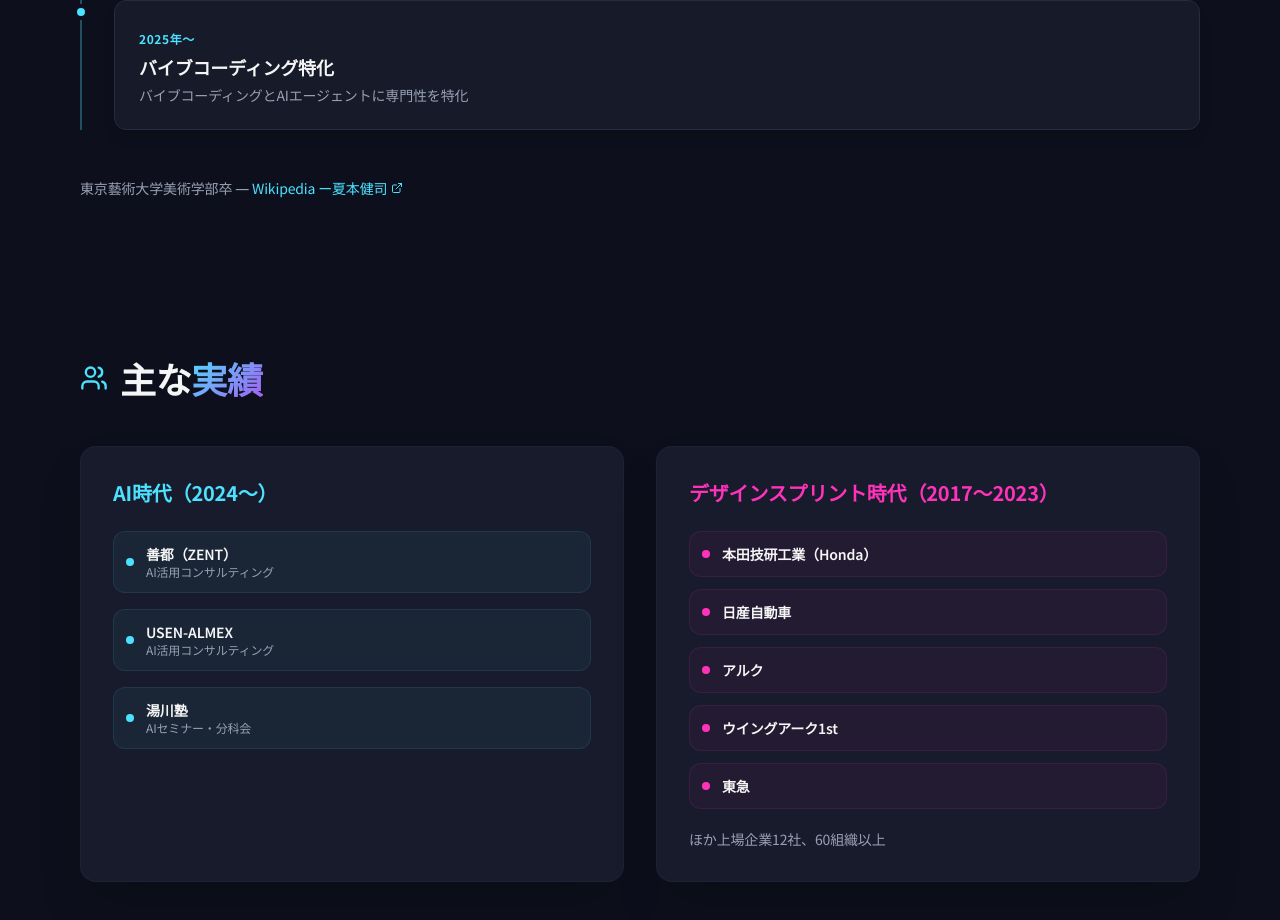
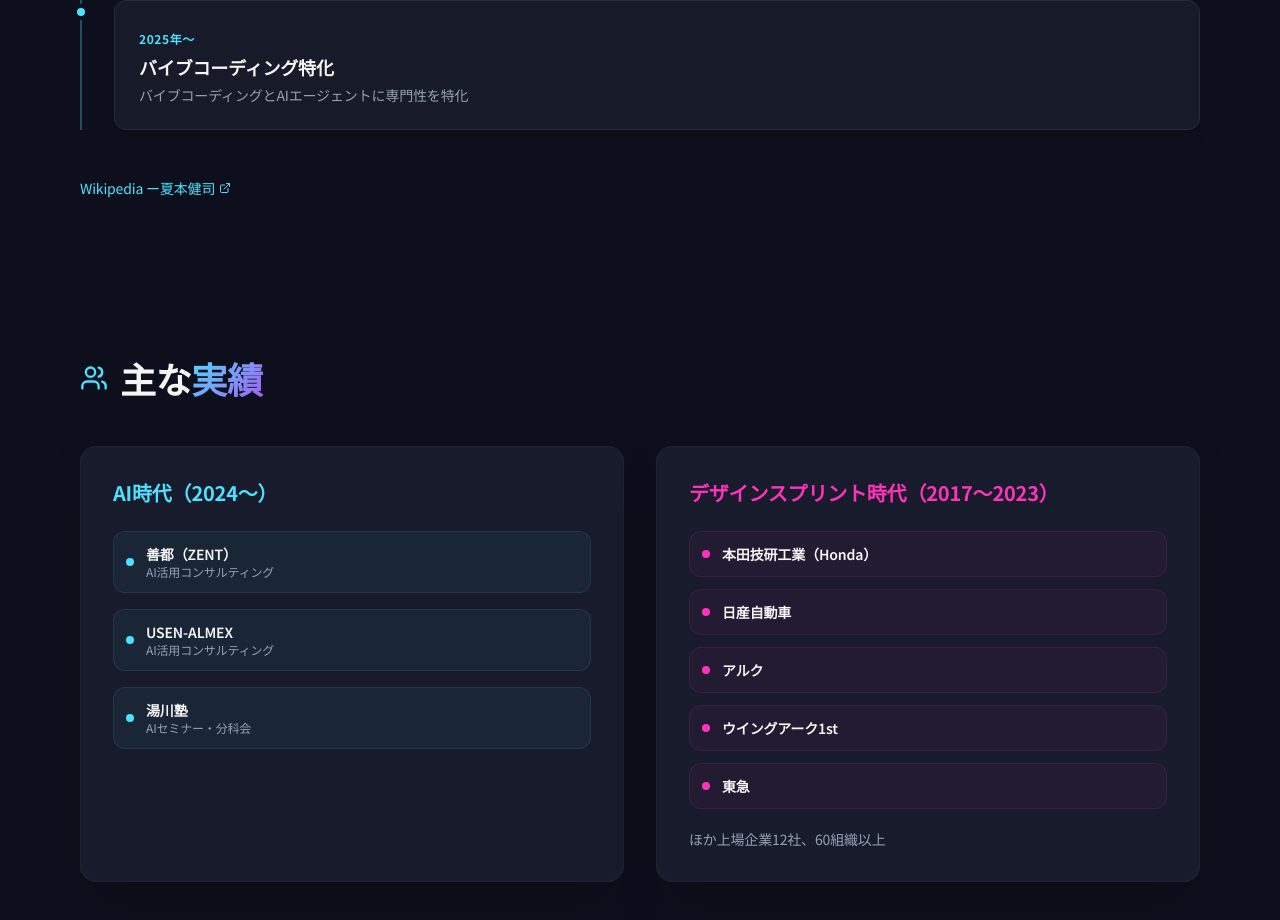
Before and after one commit to Kenji-Natsumoto/sprintjapan, a React (Vite) app: page /profile/kenji_natsumoto in a window 1280 px wide. Shown: the part 2686-3606 px from the top of the page. Built offline with nearby package versions, Linux system fonts and the light colour scheme; the HTML template or start-up script is replaced by a standard one.

Commit message:
Changes
Co-authored-by: Kenji-Natsumoto <215378226+Kenji-Natsumoto@users.noreply.github.com>

```diff
--- a/src/pages/ProfileNatsumoto.tsx
+++ b/src/pages/ProfileNatsumoto.tsx
@@ -245,7 +245,6 @@ const ProfileNatsumoto = () => {
           </div>
 
           <p className="text-sm text-muted-foreground">
-            東京藝術大学美術学部卒 ―{' '}
             <a href="https://ja.wikipedia.org/wiki/%E5%A4%8F%E6%9C%AC%E5%81%A5%E5%8F%B8" target="_blank" rel="noopener noreferrer" className="text-primary hover:underline inline-flex items-center gap-1">
               Wikipedia ー夏本健司 <ExternalLink size={12} />
             </a>
```
